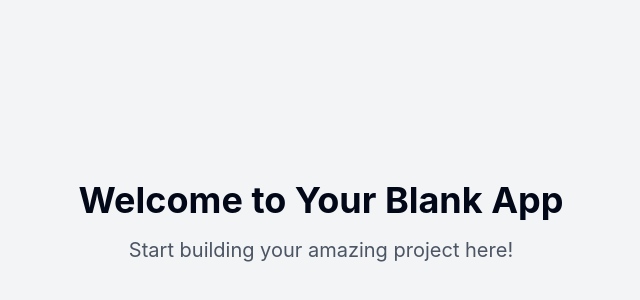
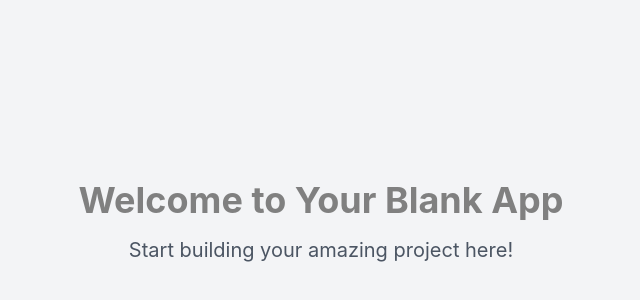
Before and after one commit to SadiqNaizam/mlo-a774-f5aa, a React (Vite) app: page / in a window 1280 px wide. Shown: the part 178-478 px from the top of the page, without its empty margins (319-959 px from the left). Built offline with nearby package versions, Linux system fonts and the light colour scheme.

Commit message:
Files generated: index.css

```diff
--- a/src/index.css
+++ b/src/index.css
@@ -4,89 +4,26 @@
 
 @layer base {
   :root {
-    --background: 0 0% 100%;
-    --foreground: 222.2 84% 4.9%;
-
+    --background: 0 0% 0%;
+    --foreground: 0 0% 50.2%;
     --card: 0 0% 100%;
-    --card-foreground: 222.2 84% 4.9%;
-
+    --card-foreground: 0 0% 0%;
     --popover: 0 0% 100%;
-    --popover-foreground: 222.2 84% 4.9%;
-
-    --primary: 222.2 47.4% 11.2%;
-    --primary-foreground: 210 40% 98%;
-
+    --popover-foreground: 0 0% 0%;
+    --primary: 36 100% 50%;
+    --primary-foreground: 0 0% 100%;
     --secondary: 210 40% 96.1%;
     --secondary-foreground: 222.2 47.4% 11.2%;
-
     --muted: 210 40% 96.1%;
-    --muted-foreground: 215.4 16.3% 46.9%;
-
-    --accent: 210 40% 96.1%;
-    --accent-foreground: 222.2 47.4% 11.2%;
-
+    --muted-foreground: 0 0% 50.2%;
+    --accent: 36 100% 50%;
+    --accent-foreground: 0 0% 100%;
     --destructive: 0 84.2% 60.2%;
     --destructive-foreground: 210 40% 98%;
-
-    --border: 214.3 31.8% 91.4%;
-    --input: 214.3 31.8% 91.4%;
-    --ring: 222.2 84% 4.9%;
-
+    --border: 0 0% 89.8%;
+    --input: 0 0% 89.8%;
+    --ring: 36 100% 50%;
     --radius: 0.5rem;
-
-    --sidebar-background: 0 0% 98%;
-
-    --sidebar-foreground: 240 5.3% 26.1%;
-
-    --sidebar-primary: 240 5.9% 10%;
-
-    --sidebar-primary-foreground: 0 0% 98%;
-
-    --sidebar-accent: 240 4.8% 95.9%;
-
-    --sidebar-accent-foreground: 240 5.9% 10%;
-
-    --sidebar-border: 220 13% 91%;
-
-    --sidebar-ring: 217.2 91.2% 59.8%;
-  }
-
-  .dark {
-    --background: 222.2 84% 4.9%;
-    --foreground: 210 40% 98%;
-
-    --card: 222.2 84% 4.9%;
-    --card-foreground: 210 40% 98%;
-
-    --popover: 222.2 84% 4.9%;
-    --popover-foreground: 210 40% 98%;
-
-    --primary: 210 40% 98%;
-    --primary-foreground: 222.2 47.4% 11.2%;
-
-    --secondary: 217.2 32.6% 17.5%;
-    --secondary-foreground: 210 40% 98%;
-
-    --muted: 217.2 32.6% 17.5%;
-    --muted-foreground: 215 20.2% 65.1%;
-
-    --accent: 217.2 32.6% 17.5%;
-    --accent-foreground: 210 40% 98%;
-
-    --destructive: 0 62.8% 30.6%;
-    --destructive-foreground: 210 40% 98%;
-
-    --border: 217.2 32.6% 17.5%;
-    --input: 217.2 32.6% 17.5%;
-    --ring: 212.7 26.8% 83.9%;
-    --sidebar-background: 240 5.9% 10%;
-    --sidebar-foreground: 240 4.8% 95.9%;
-    --sidebar-primary: 224.3 76.3% 48%;
-    --sidebar-primary-foreground: 0 0% 100%;
-    --sidebar-accent: 240 3.7% 15.9%;
-    --sidebar-accent-foreground: 240 4.8% 95.9%;
-    --sidebar-border: 240 3.7% 15.9%;
-    --sidebar-ring: 217.2 91.2% 59.8%;
   }
 }
 
```
